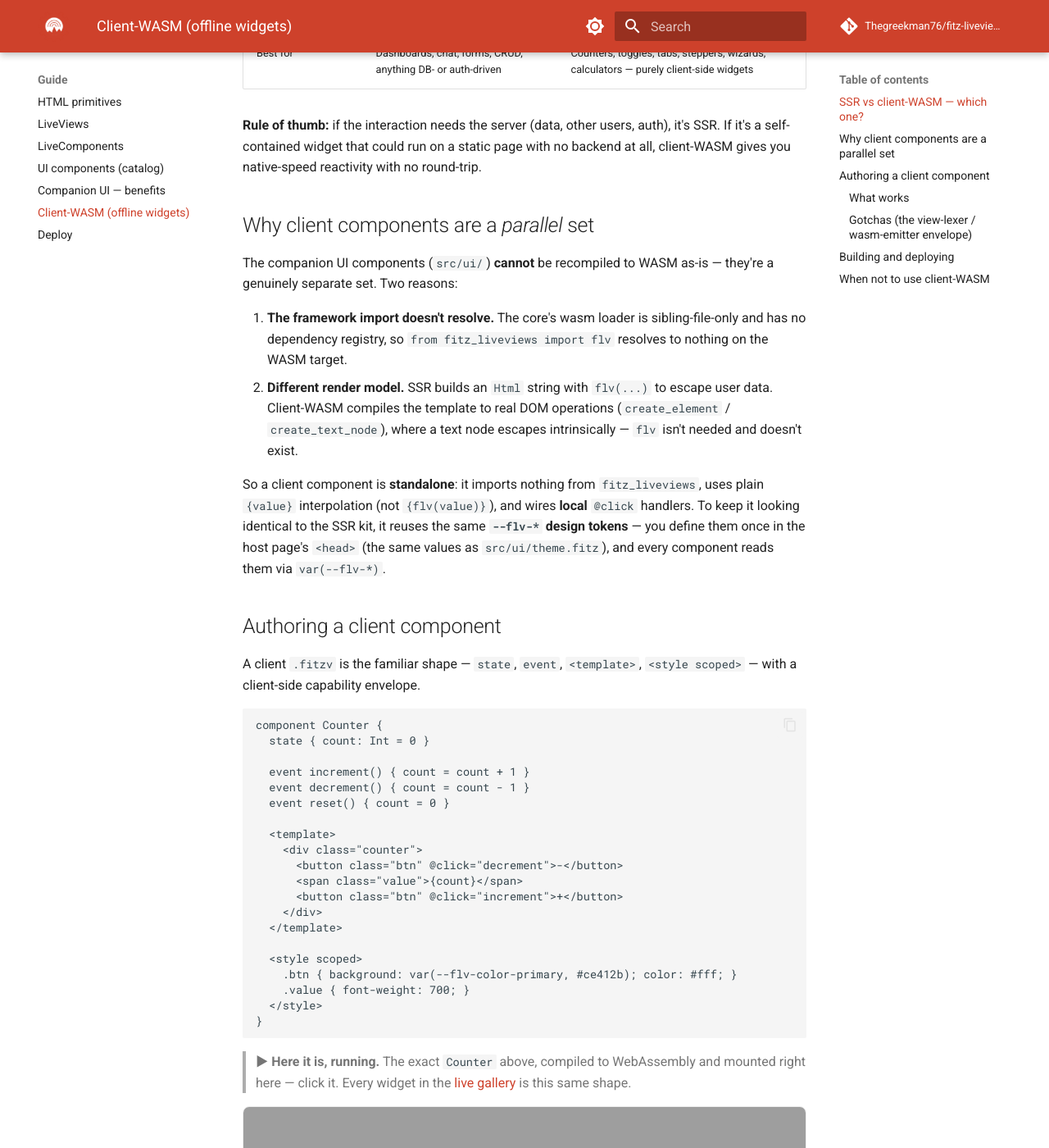
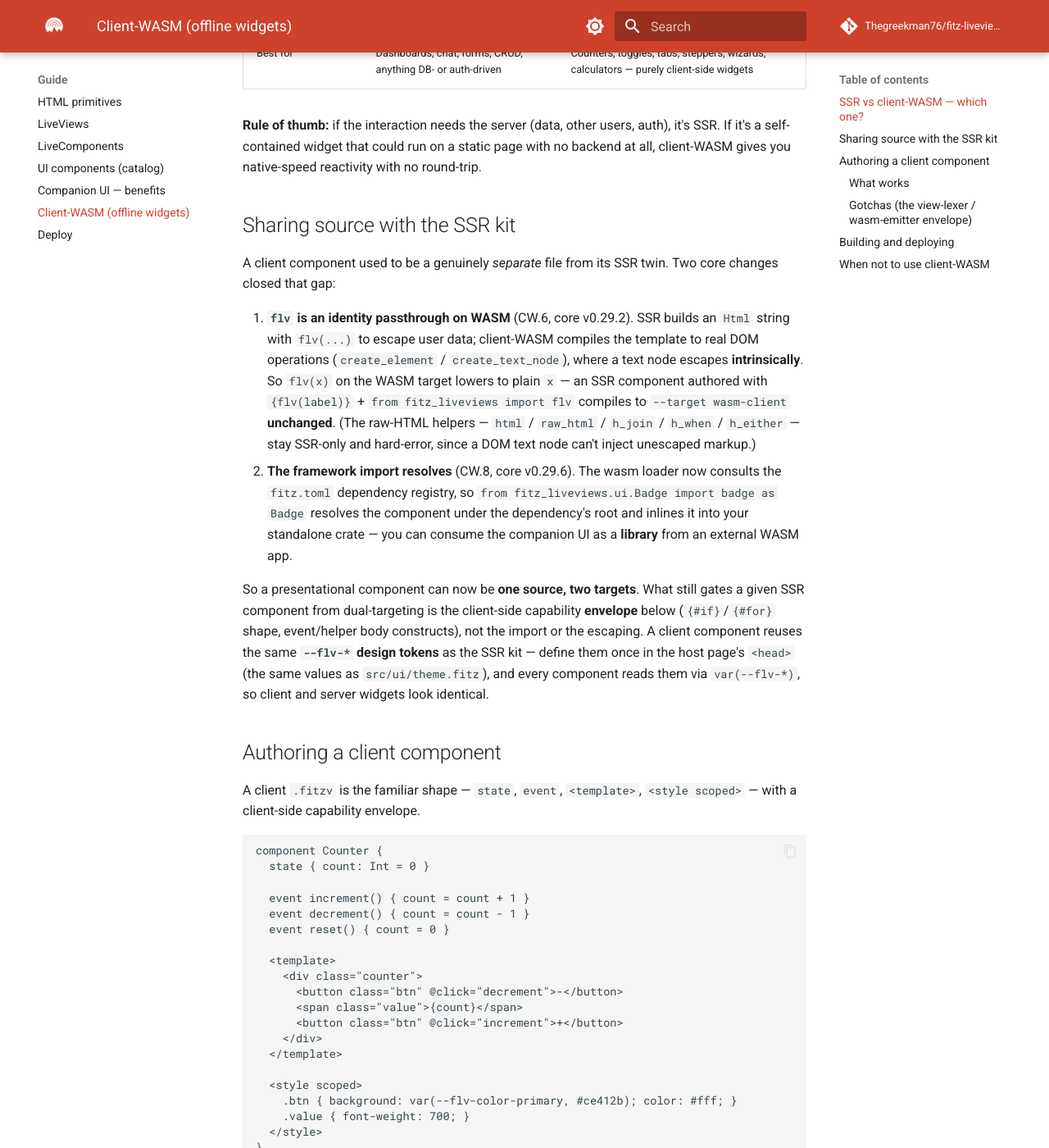
Before and after one commit to Thegreekman76/fitz-liveviews, an MkDocs documentation site: the page built from docs/client-wasm.md, in a window 1280 px wide and 1400 px high, scrolled down 1033 px. Shown: the whole window at 82% size. Built offline with MkDocs 1.6.1 and Material for MkDocs 9.7.7, drawn with Linux system fonts in a browser that asks for light colours; comment, search, counter and statistics services are not loaded; some of the changed text lies outside the part shown.

Commit message:
docs(client-wasm): refresh envelope — @input/@change, dep imports, dual-target
The client-WASM docs were stale after the CW.6/CW.8/CW.9 core work:

- client-wasm.md: reframe "Why client components are a parallel set" ->
  "Sharing source with the SSR kit". The old claim (framework import doesn't
  resolve, no dependency registry; components are a separate set) is false
  now: flv is an identity passthrough on WASM (CW.6, v0.29.2) so an SSR
  component compiles to wasm unchanged, and the wasm loader consults the
  fitz.toml dep registry (CW.8, v0.29.6) so you can import the companion UI
  as a library. "What works" gains @input/@change form value events (CW.9,
  v0.29.7), dependency imports, mixed attribute interpolation, and the
  match/for/concat event-body constructs (v0.29.5). Gotchas: drop the stale
  "inline ==/!= won't compile" row (works since v0.28.2), add the
  HTML-string-helper limit; keep bare `!` and unary `-1` (still unsupported).
- course C2 (events/forms): connect the SSR data-flv-change to its wasm
  @input/@change decorator twin.
- course C3 (composing): new "Importing a component instead of copying it"
  section — cross-file + dependency imports (from fitz_liveviews.ui.Badge
  import badge as Badge).

Docs-only; mkdocs --strict clean (no new broken links).

```diff
--- a/docs/client-wasm.md
+++ b/docs/client-wasm.md
@@ -33,25 +33,33 @@ local and you want zero server round-trips.
 it's SSR. If it's a self-contained widget that could run on a static page with no
 backend at all, client-WASM gives you native-speed reactivity with no round-trip.
 
-## Why client components are a *parallel* set
+## Sharing source with the SSR kit
 
-The companion UI components (`src/ui/`) **cannot** be recompiled to WASM as-is —
-they're a genuinely separate set. Two reasons:
+A client component used to be a genuinely *separate* file from its SSR twin.
+Two core changes closed that gap:
 
-1. **The framework import doesn't resolve.** The core's wasm loader is
-   sibling-file-only and has no dependency registry, so
-   `from fitz_liveviews import flv` resolves to nothing on the WASM target.
-2. **Different render model.** SSR builds an `Html` string with `flv(...)` to
-   escape user data. Client-WASM compiles the template to real DOM operations
-   (`create_element` / `create_text_node`), where a text node escapes
-   intrinsically — `flv` isn't needed and doesn't exist.
+1. **`flv` is an identity passthrough on WASM** (CW.6, core v0.29.2). SSR builds
+   an `Html` string with `flv(...)` to escape user data; client-WASM compiles
+   the template to real DOM operations (`create_element` / `create_text_node`),
+   where a text node escapes **intrinsically**. So `flv(x)` on the WASM target
+   lowers to plain `x` — an SSR component authored with `{flv(label)}` +
+   `from fitz_liveviews import flv` compiles to `--target wasm-client`
+   **unchanged**. (The raw-HTML helpers — `html` / `raw_html` / `h_join` /
+   `h_when` / `h_either` — stay SSR-only and hard-error, since a DOM text node
+   can't inject unescaped markup.)
+2. **The framework import resolves** (CW.8, core v0.29.6). The wasm loader now
+   consults the `fitz.toml` dependency registry, so
+   `from fitz_liveviews.ui.Badge import badge as Badge` resolves the component
+   under the dependency's root and inlines it into your standalone crate — you
+   can consume the companion UI as a **library** from an external WASM app.
 
-So a client component is **standalone**: it imports nothing from
-`fitz_liveviews`, uses plain `{value}` interpolation (not `{flv(value)}`), and
-wires **local** `@click` handlers. To keep it looking identical to the SSR kit,
-it reuses the same **`--flv-*` design tokens** — you define them once in the host
-page's `<head>` (the same values as `src/ui/theme.fitz`), and every component
-reads them via `var(--flv-*)`.
+So a presentational component can now be **one source, two targets**. What still
+gates a given SSR component from dual-targeting is the client-side capability
+**envelope** below (`{#if}`/`{#for}` shape, event/helper body constructs), not
+the import or the escaping. A client component reuses the same **`--flv-*`
+design tokens** as the SSR kit — define them once in the host page's `<head>`
+(the same values as `src/ui/theme.fitz`), and every component reads them via
+`var(--flv-*)`, so client and server widgets look identical.
 
 ## Authoring a client component
 
@@ -101,13 +109,22 @@ component Counter {
 - **Control flow**: `{#if cond}` / `{#else}` / `{/if}` and `{#for x in items}` /
   `{/for}`. Conditions can compare (`{#if active == 0}`, `{#if stars >= 3}`); the
   loop iterable can be a bare state field or a call (`{#for c in cards_in(cards, "todo")}`).
-- **Event bodies**: assignments to state, `if`-as-value on the RHS
-  (`qty = if (qty < 10) { qty + 1 } else { qty }`), `let` bindings, string
-  interpolation (`let id = "{next_id}"`), and list ops
-  (`items.push(...)`, `items = items.filter(fn(x) => ...)`, `.map`, `.len()`).
+- **Event bodies**: assignments to state, comparisons (`x == y`, `n >= 3` —
+  since v0.28.2), `if`-as-value on the RHS
+  (`qty = if (qty < 10) { qty + 1 } else { qty }`), `let` bindings + local
+  reassignment, `match` as a value, range `for` loops (`for n in 1..(max+1)`),
+  string interpolation + concatenation (`let id = "{next_id}"`, `a + b`), and
+  list ops (`items.push(...)`, `items = items.filter(fn(x) => ...)`, `.map`,
+  `.len()`). The last three (match / for / concat) landed in v0.29.5.
 - **Form submit**: `<form data-flv-submit="add">` + `<input name="text" data-flv-clear />`;
   the handler reads `payload["text"]` (guard with `payload.has("text")`), and
   `data-flv-clear` resets the input after submit.
+- **Form value events** (`@input` / `@change`, v0.29.7): `<input @input="on_type">`,
+  `<select @change="on_pick">`, `<textarea @input="on_edit">` — the handler
+  reads the control's live value from `payload["value"]` and writes it to state.
+  `@input` fires per keystroke, `@change` on selection/blur. (A live text
+  `<input>` re-mounts each keystroke under naive re-render — see the reactivity
+  note below.)
 - **Click payload**: `<button data-flv-click="pick" data-flv-value-key="{x}">` →
   the handler reads `payload["key"]`.
 - **File input** (v0.29.3): `<input type="file" data-flv-file="on_file" accept="image/*">`
@@ -115,8 +132,16 @@ component Counter {
   `<img src="{img}">` for an instant preview), plus `payload["name"]` and
   `payload["type"]`. Read entirely client-side via the browser's `FileReader`;
   no server, no upload.
+- **Attribute interpolation**: full-value (`style="{bar}"`) and **mixed**
+  (`style="width: {pct}%"`, `class="toast toast-{kind}"`, v0.29.4) — the literal
+  segments interleave with each `{expr}` in a `set_attribute`.
 - **Cross-file composition**: `from Card import Card` then `<Card />` — each child
   keeps its own state (that's how the gallery composes twelve widgets into one bundle).
+- **Dependency imports** (CW.8, v0.29.6): `from fitz_liveviews.ui.Badge import badge as Badge`
+  then `<Badge label="live" />` — pull a companion UI component from a `fitz.toml`
+  dependency instead of copying it into your app. (The companion component is
+  named `badge` lowercase; alias it to a Capitalized `Badge` so the template
+  treats `<Badge />` as a component, not an HTML tag.)
 
 ### Gotchas (the view-lexer / wasm-emitter envelope)
 
@@ -125,10 +150,14 @@ workaround:
 
 | Won't compile | Use instead |
 |---|---|
-| `!` in an event body (only `!=` is lexed) | flip a Bool with `on = on == false` |
-| inline `==` / `!=` in an event body / closure | put the predicate in a sibling `.fitz` (`fn keep(t: Str, x: Str) -> Bool { return x != t }`) and call it |
+| logical-not `!x` in an event body (only `!=` is lexed) | flip a Bool with `on = on == false` |
 | unary negation `-1` in an event body | a non-negative sentinel (e.g. `9` for "none") |
+| a helper that returns HTML as a string (`fn stars(...) -> Str` building `<input …>`) | renders as escaped text on WASM — keep that component SSR-only, or build the DOM in the template |
 | a state change with no visual variant | render both states with modifier classes via `{#if}{#else}` (e.g. a toggle's `switch-on` / `knob-on`) |
+
+> Two earlier gotchas are now closed: inline `==` / `!=` in an event body or
+> closure works since v0.28.2, and `match` / range `for` / local reassignment in
+> event & helper bodies work since v0.29.5.
 
 !!! note "Reactivity model"
     Each state mutation re-renders the whole component subtree (naive re-render).
```
Also changed, not shown: docs/course/c2-events-payloads-forms.md (+10 -0 lines), docs/course/c3-composing-ui.md (+20 -0 lines).
